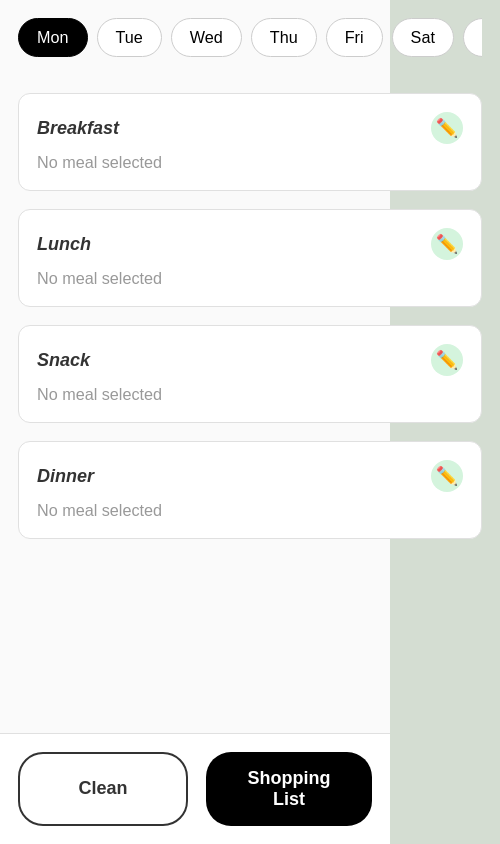
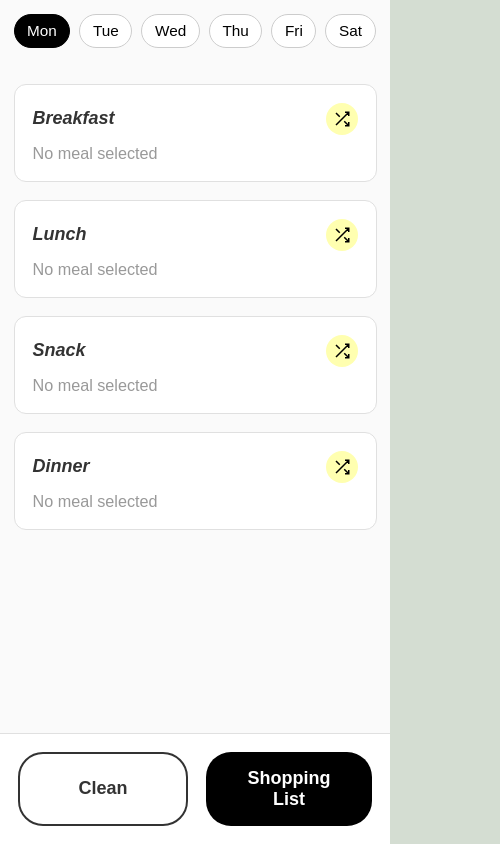
Before and after one commit to JoanPell/menu-weekly, a React (Vite) app: page / in a window 390 px wide. Shown: the whole page, 500 px wide, since content can reach past the window. Built offline with nearby package versions, Linux system fonts and the light colour scheme; a web font is replaced by a local one.

Commit message:
resize correcto

```diff
--- a/src/components/MealSelector.css
+++ b/src/components/MealSelector.css
@@ -87,10 +87,43 @@
   padding: 1rem 1.5rem;
   background: white;
   border-bottom: 1px solid #e0e0e0;
+  display: flex;
+  justify-content: center;
 }
 
-.search-box input {
+.btn-search-toggle {
+  background: #f0f0f0;
+  border: none;
+  width: 40px;
+  height: 40px;
+  border-radius: 50%;
+  display: flex;
+  align-items: center;
+  justify-content: center;
+  cursor: pointer;
+  transition: all 0.2s ease;
+}
+
+.btn-search-toggle:hover {
+  background: #e0e0e0;
+  transform: scale(1.05);
+}
+
+.btn-search-toggle svg {
+  width: 20px;
+  height: 20px;
+  color: #666;
+}
+
+.search-input-container {
+  display: flex;
+  gap: 0.5rem;
   width: 100%;
+  align-items: center;
+}
+
+.search-input-container input {
+  flex: 1;
   padding: 0.75rem 1rem;
   border: 1px solid #e0e0e0;
   border-radius: 8px;
@@ -98,10 +131,30 @@
   transition: all 0.2s ease;
 }
 
-.search-box input:focus {
+.search-input-container input:focus {
   outline: none;
   border-color: #7c3aed;
   box-shadow: 0 0 0 3px rgba(124, 58, 237, 0.1);
+}
+
+.btn-search-collapse {
+  background: #f0f0f0;
+  border: none;
+  width: 36px;
+  height: 36px;
+  border-radius: 50%;
+  display: flex;
+  align-items: center;
+  justify-content: center;
+  cursor: pointer;
+  font-size: 1.2rem;
+  color: #666;
+  transition: all 0.2s ease;
+  flex-shrink: 0;
+}
+
+.btn-search-collapse:hover {
+  background: #e0e0e0;
 }
 
 /* Lista de recetas */
@@ -132,8 +185,8 @@
 }
 
 .recipe-card.selected {
-  background: #fffbeb !important;
-  border-color: #fbbf24 !important;
+  background: #FFFFB0 !important;
+  border-color: #FFFFB0 !important;
   border-width: 2px;
 }
 
@@ -190,7 +243,10 @@
 /* Contenido expandido */
 .recipe-card-content {
   padding: 0 1.2rem 1.5rem 1.2rem;
-  background: white;
+}
+
+.recipe-card.selected .recipe-card-content {
+  background: #FFFFB0;
 }
 
 .ingredients-list {
--- a/src/components/MealSelector.jsx
+++ b/src/components/MealSelector.jsx
@@ -12,6 +12,7 @@ const mealTypeLabels = {
 function MealSelector({ mealType, onSelect, onClose, currentMeal }) {
   const [searchTerm, setSearchTerm] = useState('')
   const [expandedId, setExpandedId] = useState(null)
+  const [searchExpanded, setSearchExpanded] = useState(false)
 
   const options = menuOptions[mealType] || []
 
@@ -37,6 +38,18 @@ function MealSelector({ mealType, onSelect, onClose, currentMeal }) {
         </div>
 
         <div className="search-box">
+          {!searchExpanded ? (
+            <button
+              className="btn-search-toggle"
+              onClick={() => setSearchExpanded(true)}
+            >
+              <svg viewBox="0 0 24 24" fill="none" stroke="currentColor" strokeWidth="2">
+                <circle cx="11" cy="11" r="8" />
+                <path d="m21 21-4.35-4.35" />
+              </svg>
+            </button>
+          ) : (
+            <div className="search-input-container">
               <input
                 type="text"
                 placeholder="Search recipes..."
@@ -44,6 +57,17 @@ function MealSelector({ mealType, onSelect, onClose, currentMeal }) {
                 onChange={(e) => setSearchTerm(e.target.value)}
                 autoFocus
               />
+              <button
+                className="btn-search-collapse"
+                onClick={() => {
+                  setSearchExpanded(false)
+                  setSearchTerm('')
+                }}
+              >
+                ✕
+              </button>
+            </div>
+          )}
         </div>
 
         <div className="recipes-list">
--- a/src/components/WeeklyPlanner.css
+++ b/src/components/WeeklyPlanner.css
@@ -2,9 +2,17 @@
   max-width: 500px;
   margin: 0 auto;
   padding: 1rem;
-  padding-bottom: 7rem; /* Espacio para los botones fijos */
+  padding-bottom: 6rem;
   min-height: 100vh;
   box-sizing: border-box;
+  width: 100%;
+}
+
+@media (max-width: 500px) {
+  .weekly-planner {
+    padding: 0.75rem;
+    padding-bottom: 6rem;
+  }
 }
 
 /* Pills de días */
@@ -27,11 +35,11 @@
 
 .day-pill {
   flex-shrink: 0;
-  padding: 0.5rem 1rem;
+  padding: 0.4rem 0.7rem;
   border-radius: 20px;
   border: 1px solid #ccc;
   background: white;
-  font-size: 0.9rem;
+  font-size: 0.85rem;
   font-weight: 500;
   cursor: pointer;
   transition: all 0.2s ease;
@@ -82,8 +90,8 @@
   color: #333;
 }
 
-.btn-edit {
-  background: #d4f4dd;
+.btn-random {
+  background: #FFFFB0;
   border: none;
   width: 32px;
   height: 32px;
@@ -96,9 +104,14 @@
   transition: all 0.2s ease;
 }
 
-.btn-edit:hover {
-  background: #b8e6c4;
+.btn-random:hover {
+  background: #ffff99;
   transform: scale(1.05);
+}
+
+.btn-random svg {
+  width: 18px;
+  height: 18px;
 }
 
 .meal-name {
--- a/src/components/WeeklyPlanner.jsx
+++ b/src/components/WeeklyPlanner.jsx
@@ -39,6 +39,10 @@ function WeeklyPlanner({ weeklyMenu, updateMeal }) {
     }
   }
 
+  const selectRandomMeal = (day, mealType) => {
+    openSelector(day, mealType)
+  }
+
   return (
     <div className="weekly-planner">
       {/* Pills de días */}
@@ -66,11 +70,13 @@ function WeeklyPlanner({ weeklyMenu, updateMeal }) {
               <div className="meal-card-header">
                 <span className="meal-label">{label}</span>
                 <button
-                  className="btn-edit"
-                  onClick={() => openSelector(selectedDay, key)}
-                  title="Editar comida"
+                  className="btn-random"
+                  onClick={() => selectRandomMeal(selectedDay, key)}
+                  title="Random recipe"
                 >
-                  ✏️
+                  <svg viewBox="0 0 24 24" fill="none" stroke="currentColor" strokeWidth="2">
+                    <path d="M16 3h5v5M4 20L21 3M21 16v5h-5M15 15l6 6M4 4l5 5" />
+                  </svg>
                 </button>
               </div>
 
```
Also changed, not shown: .claude/settings.local.json. Lines whose indentation alone changed are shown as unchanged.
